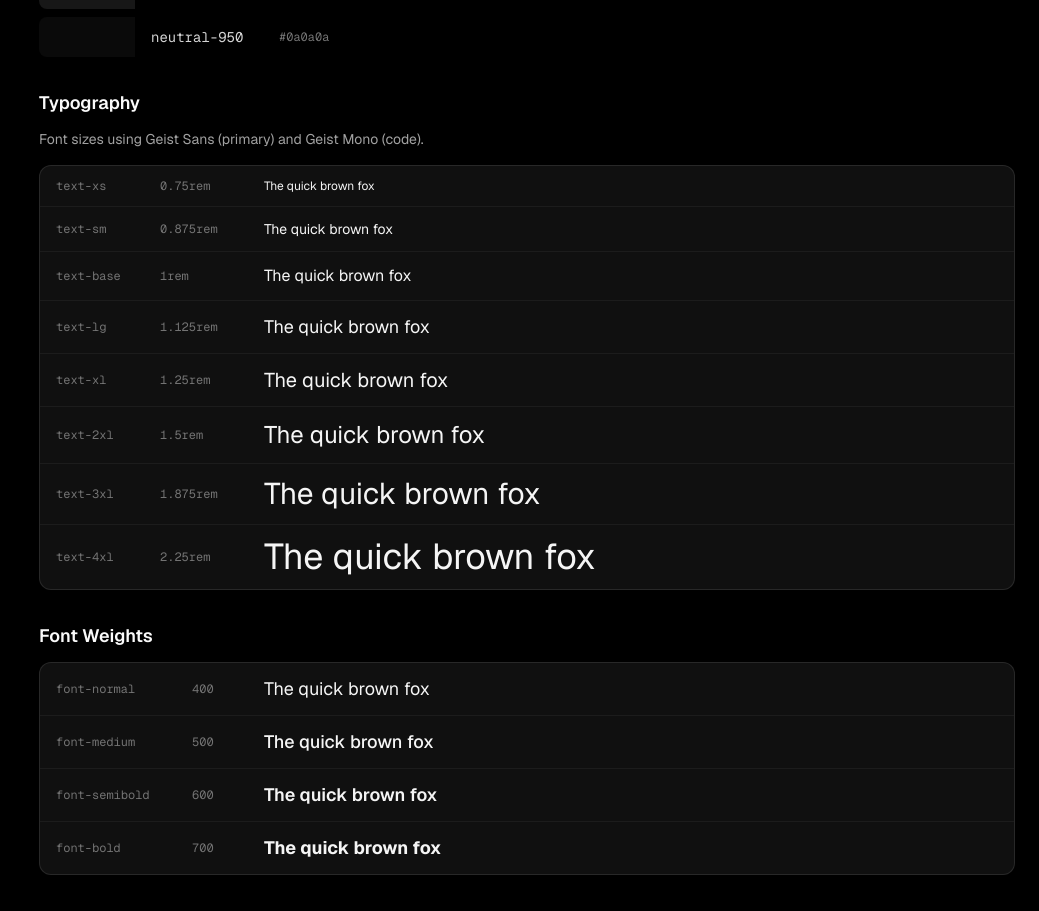
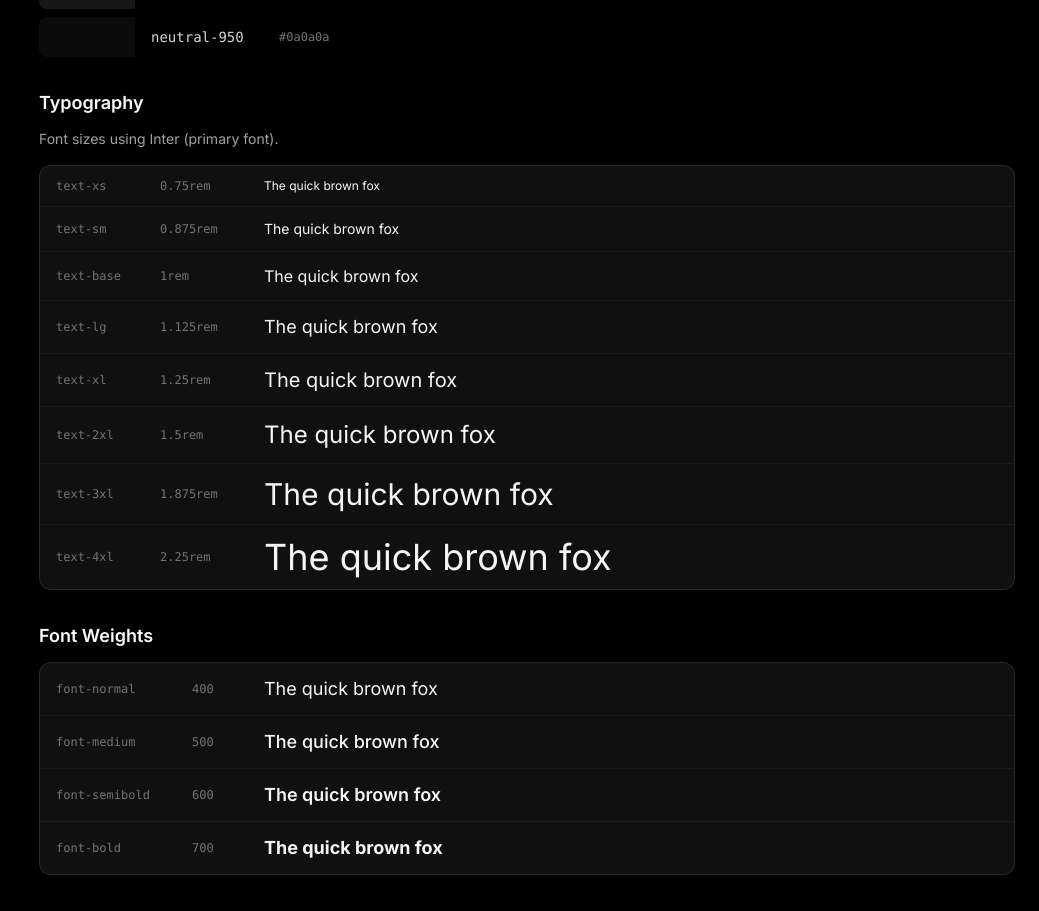
Before and after one commit to chrismeisner/remote-viewer, a Next.js app: page /admin/styling in a window 1280 px wide. Shown: the part 920-1831 px from the top of the page, without its empty margins (241-1280 px from the left). Built offline with nearby package versions, Linux system fonts and the light colour scheme.

Commit message:
Monday 09

```diff
--- a/src/app/admin/media/page.tsx
+++ b/src/app/admin/media/page.tsx
@@ -854,7 +854,7 @@ function copyConvertCommand(
 function buildConvertCommand(file: MediaFile): string {
   const escapedIn = escapeDoubleQuotes(file.relPath);
   const base = file.relPath.replace(/\.[^/.]+$/, "");
-  const escapedOut = escapeDoubleQuotes(`${base}.aac.mp4`);
+  const escapedOut = escapeDoubleQuotes(`${base}.mp4`);
   const inputPath = `"media/${escapedIn}"`;
   const outputPath = `"media/${escapedOut}"`;
 
--- a/src/app/admin/schedule/page.tsx
+++ b/src/app/admin/schedule/page.tsx
@@ -1075,7 +1075,7 @@ function copyConvertCommand(
 function buildConvertCommand(file: MediaFile): string {
   const escapedIn = escapeDoubleQuotes(file.relPath);
   const base = file.relPath.replace(/\.[^/.]+$/, "");
-  const escapedOut = escapeDoubleQuotes(`${base}.aac.mp4`);
+  const escapedOut = escapeDoubleQuotes(`${base}.mp4`);
   const inputPath = `"media/${escapedIn}"`;
   const outputPath = `"media/${escapedOut}"`;
 
--- a/src/app/admin/styling/page.tsx
+++ b/src/app/admin/styling/page.tsx
@@ -114,7 +114,7 @@ export default function StylingPage() {
       <section>
         <h2 className="text-lg font-semibold text-neutral-50 mb-3">Typography</h2>
         <p className="text-sm text-neutral-400 mb-4">
-          Font sizes using Geist Sans (primary) and Geist Mono (code).
+          Font sizes using Inter (primary font).
         </p>
         <div className="rounded-xl border border-white/10 bg-neutral-900/70 overflow-hidden">
           {fontSizes.map((font, i) => (
--- a/src/app/globals.css
+++ b/src/app/globals.css
@@ -21,14 +21,13 @@
 @theme inline {
   --color-background: var(--background);
   --color-foreground: var(--foreground);
-  --font-sans: var(--font-geist-sans);
-  --font-mono: var(--font-geist-mono);
+  --font-sans: var(--font-inter);
 }
 
 body {
   background: #000;
   color: var(--foreground);
-  font-family: var(--font-geist-sans), system-ui, -apple-system, sans-serif;
+  font-family: var(--font-inter), system-ui, -apple-system, sans-serif;
   min-height: 100vh;
 }
 
--- a/src/app/layout.tsx
+++ b/src/app/layout.tsx
@@ -1,15 +1,10 @@
 import type { Metadata } from "next";
-import { Geist, Geist_Mono } from "next/font/google";
+import { Inter } from "next/font/google";
 import "./globals.css";
 import Header from "@/components/Header";
 
-const geistSans = Geist({
-  variable: "--font-geist-sans",
-  subsets: ["latin"],
-});
-
-const geistMono = Geist_Mono({
-  variable: "--font-geist-mono",
+const inter = Inter({
+  variable: "--font-inter",
   subsets: ["latin"],
 });
 
@@ -26,7 +21,7 @@ export default function RootLayout({
   return (
     <html lang="en">
       <body
-        className={`${geistSans.variable} ${geistMono.variable} antialiased`}
+        className={`${inter.variable} antialiased`}
       >
         <Header />
         {children}
```
